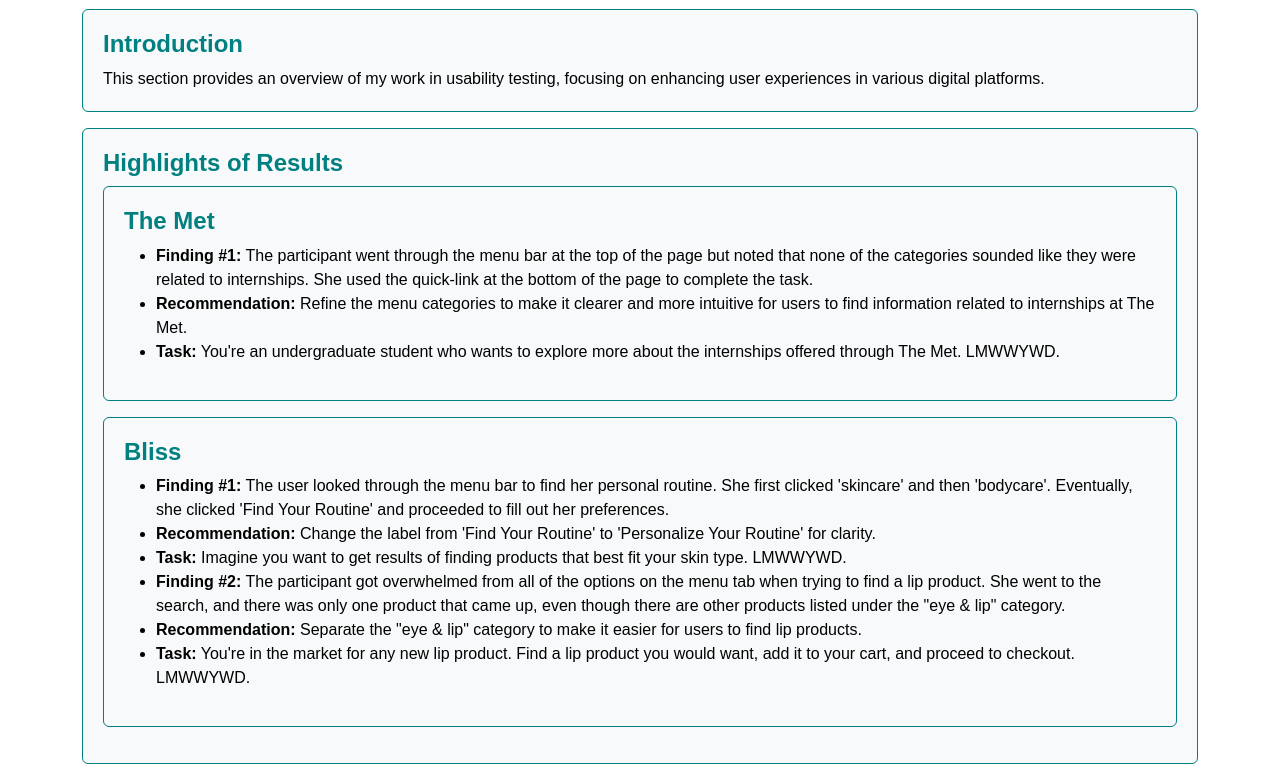
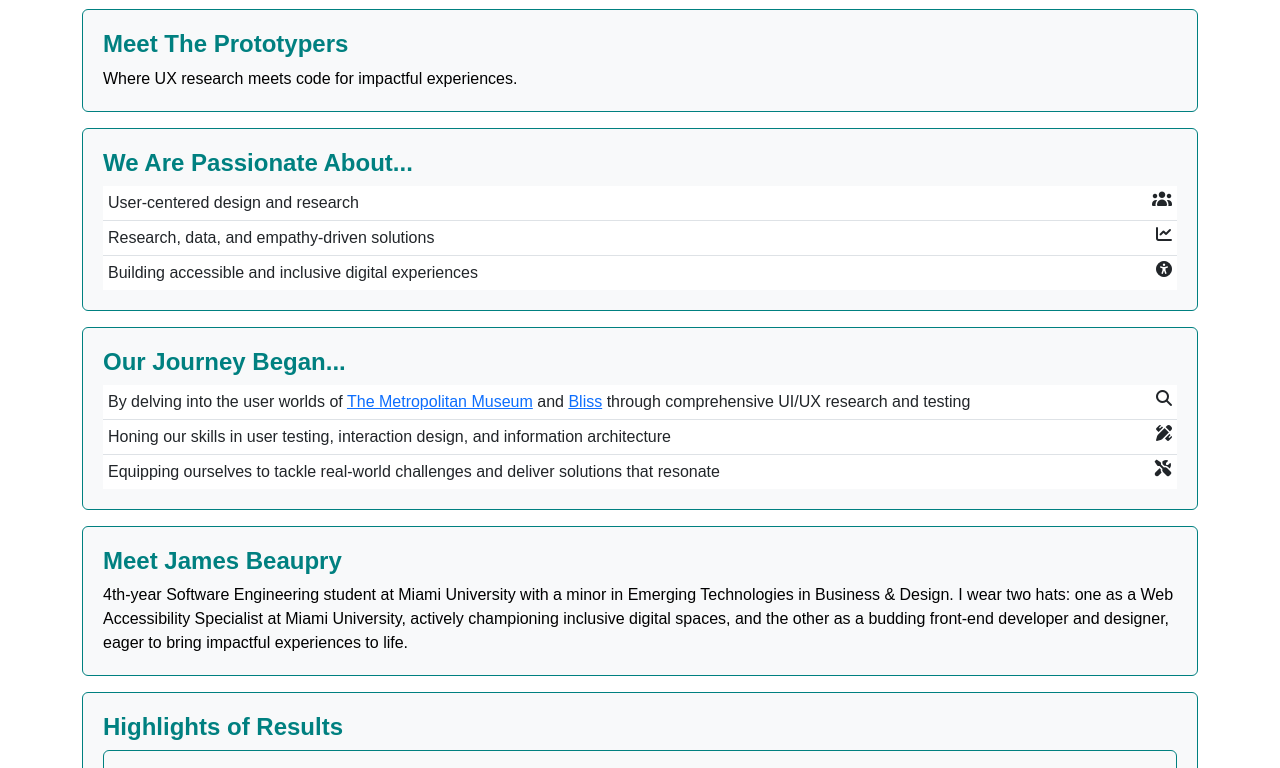
Before and after one commit to J-Scriptware/portfolio, a plain HTML site: page index.html in a window 1280 px wide. Shown: the part 204-972 px from the top of the page. Drawn offline with Linux system fonts and the light colour scheme; a web font is replaced by a local one.

Commit message:
update content

```diff
--- a/index.html
+++ b/index.html
@@ -12,7 +12,20 @@
   <link href="https://fonts.googleapis.com/css2?family=Poppins:wght@400;600;700&family=Roboto:wght@400;500&display=swap" rel="stylesheet">
   <!-- Custom CSS -->
   <style>
-    /* Light Theme */
+    .list-group-item {
+      padding: 10px 15px; /* Adjust padding for better spacing */
+      border-left: 3px solid #008080; /* Add a left border for visual appeal */
+    }
+
+    .list-group-item-action:hover, .list-group-item-action:focus {
+      background-color: #f0f0f0; /* Subtle hover effect */
+      color: #008080; /* Change text color on hover */
+    }
+
+    .list-group-item i {
+      float: right; /* Position icons to the right */
+    }
+
     body {
       background-color: #ffffff;
       color: #000000;
@@ -23,7 +36,13 @@
     }
 
     .navbar-brand {
-      color: #000000;
+      font-family: 'Poppins', sans-serif;
+      font-size: 30px;
+      font-weight: 700;
+    }
+
+    body {
+      font-family: Arial, sans-serif;
     }
 
     .navbar-toggler-icon {
@@ -72,12 +91,8 @@
     }
 
     /* Global font styles */
-    body, .nav-link, .card-text {
+    .nav-link, .card-text {
       font-family: 'Nunito', sans-serif;
-    }
-
-    .navbar-brand, .card-title, h2 {
-      font-family: 'Quicksand', sans-serif;
     }
 
     .nav-link {
@@ -120,12 +135,6 @@
       <div class="collapse navbar-collapse" id="navbarNav">
         <ul class="navbar-nav ml-auto">
           <li class="nav-item">
-            <a class="nav-link" href="#about">About</a>
-          </li>
-          <li class="nav-item">
-            <a class="nav-link" href="#skills">Skills</a>
-          </li>
-          <li class="nav-item">
             <a class="nav-link" href="#usability-testing">Usability Testing</a>
           </li>
           <li class="nav-item">
@@ -147,10 +156,45 @@
       <!-- Introduction Subsection -->
       <div class="card mb-3">
         <div class="card-body">
-          <h3 class="card-title">Introduction</h3>
-          <p class="card-text">This section provides an overview of my work in usability testing, focusing on enhancing user experiences in various digital platforms.</p>
+          <h3 class="card-title">Meet The Prototypers</h3>
+          <p class="card-text">Where UX research meets code for impactful experiences.</p>
         </div>
       </div>
+
+      <!-- Passionate About Subsection -->
+      <div class="card mb-3">
+        <div class="card-body">
+          <h5 class="card-title">We Are Passionate About...</h5>
+          <ul class="list-group list-group-flush">
+            <li class="list-group-item list-group-item-action">User-centered design and research <i class="fas fa-users"></i></li>
+            <li class="list-group-item list-group-item-action">Research, data, and empathy-driven solutions <i class="fas fa-chart-line"></i></li>
+            <li class="list-group-item list-group-item-action">Building accessible and inclusive digital experiences <i class="fas fa-universal-access"></i></li>
+          </ul>
+        </div>
+      </div>
+
+      <!-- Journey Began Subsection -->
+      <div class="card mb-3">
+        <div class="card-body">
+          <h5 class="card-title">Our Journey Began...</h5>
+          <ul class="list-group list-group-flush">
+            <li class="list-group-item list-group-item-action">By delving into the user worlds of <a href="https://www.metmuseum.org/">The Metropolitan Museum</a> and <a href="https://www.blissworld.com/">Bliss</a> through comprehensive UI/UX research and testing <i class="fas fa-search"></i></li>
+            <li class="list-group-item list-group-item-action">Honing our skills in user testing, interaction design, and information architecture <i class="fas fa-pencil-ruler"></i></li>
+            <li class="list-group-item list-group-item-action">Equipping ourselves to tackle real-world challenges and deliver solutions that resonate <i class="fas fa-tools"></i></li>
+          </ul>
+        </div>
+      </div>
+
+      <!-- Meet James Beaupry Subsection -->
+      <div class="card mb-3">
+        <div class="card-body">
+          <h5 class="card-title">Meet James Beaupry</h5>
+          <p class="card-text">
+            4th-year Software Engineering student at Miami University with a minor in Emerging Technologies in Business & Design. I wear two hats: one as a Web Accessibility Specialist at Miami University, actively championing inclusive digital spaces, and the other as a budding front-end developer and designer, eager to bring impactful experiences to life.
+          </p>
+        </div>
+      </div>
+
       <!-- Highlights of Results Subsection -->
       <div class="card mb-3">
         <div class="card-body">
@@ -180,6 +224,7 @@
           </div>
         </div>
       </div>
+
       <!-- What I Learned Subsection -->
       <div id="what-i-learned" class="card mb-3">
         <div class="card-body">
@@ -214,9 +259,9 @@
           <ul class="list-group mb-3">
             <li class="list-group-item">Preparing for presentation: compiling video recordings, capturing transcripts, and summarizing findings.</li>
             <li class="list-group-item">Writing up findings and recommendations for presentation, focusing on actionable insights for The Met.</li>
-            <li class="list-group-item">Finalizing presentations and practicing delivery (order: Team Labrador, Riley, C Team).</li>
-            <li class="list-group-item">Presenting usability testing findings to the class (Team Labrador, Riley, C Team).</li>
-            <li class="list-group-item">Continued presentations (Beech Babes, The Prototypers, Fancy Flamingos).</li>
+            <li class="list-group-item">Finalizing presentations and practicing delivery.</li>
+            <li class="list-group-item">Presenting usability testing findings to the class.</li>
+            <li class="list-group-item">Continued presentations.</li>
           </ul>
 
           <!-- Content for Late November-December -->
```
